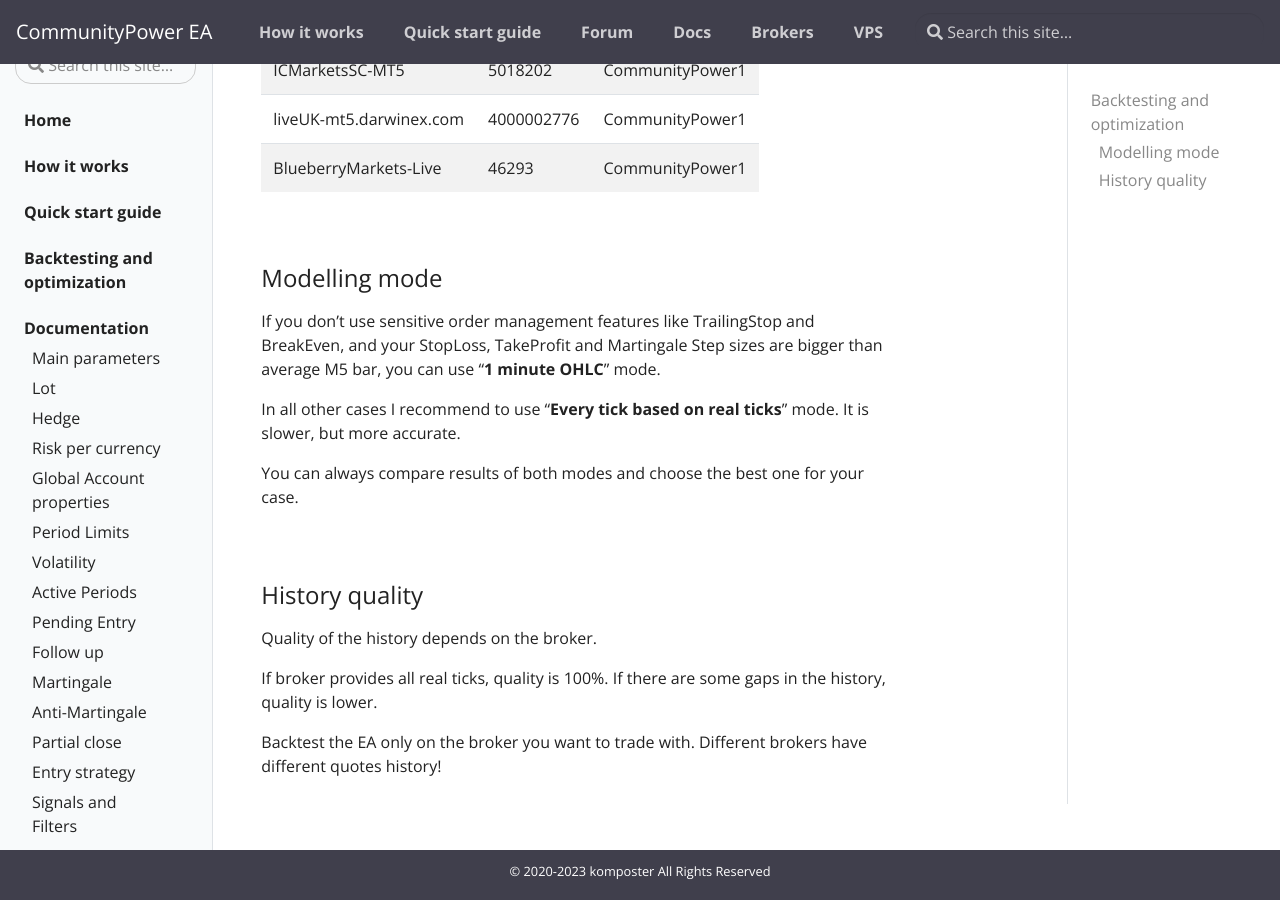
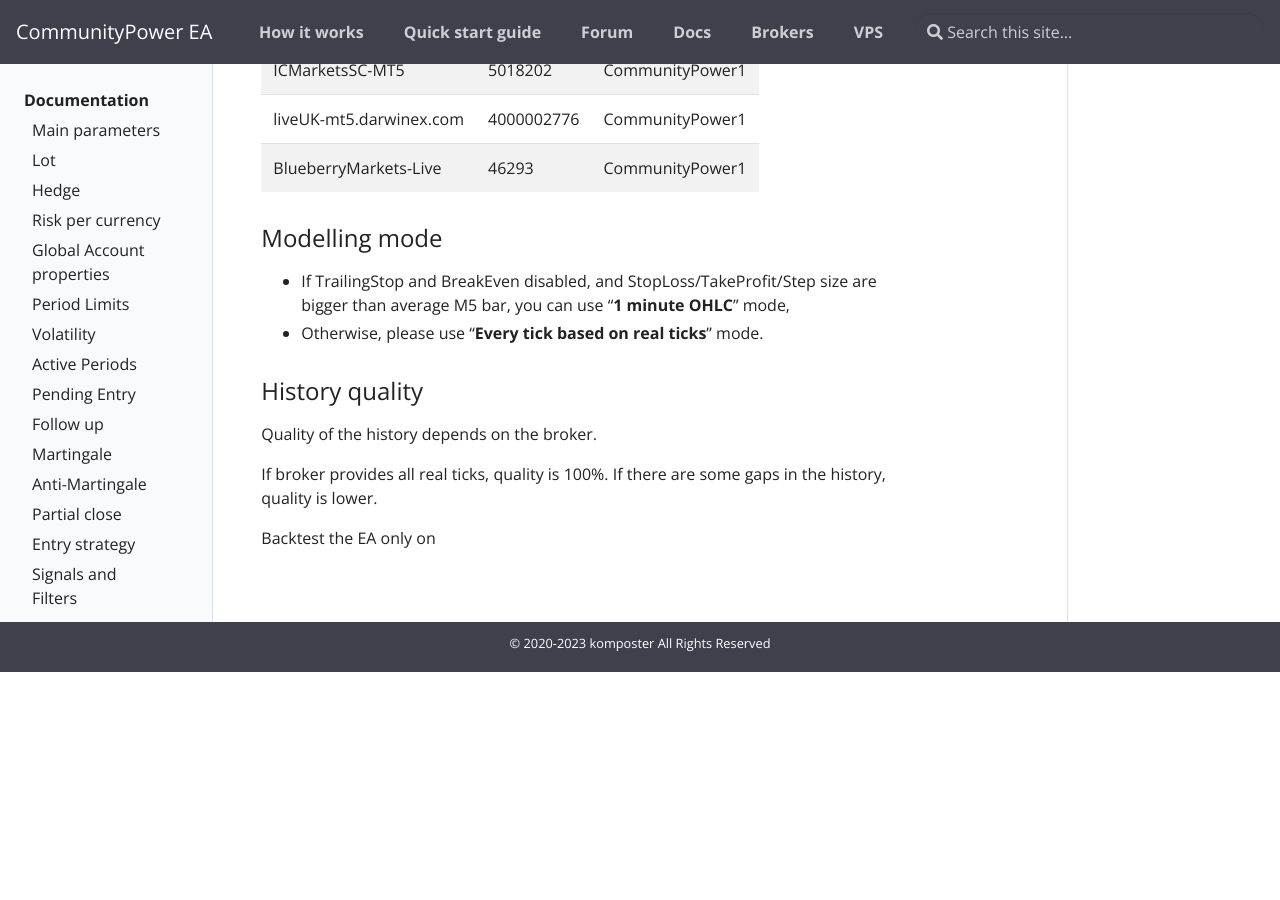
Before and after one commit to komposter/CommunityPowerEA.com, a Jekyll site: the page built from pages/backtesting-and-optimization.md, in a window 1280 px wide and 900 px high, scrolled down 486 px. Built offline with Jekyll 4.4.1, drawn with Linux system fonts in a browser that asks for light colours; after the commit the page ends 1158 px from its top, so only the background shows below that.

Commit message:
Revert "Content change"
This reverts commit d870dad0c089b68405855d99942b061e2d05579f.

```diff
--- a/pages/backtesting-and-optimization.md
+++ b/pages/backtesting-and-optimization.md
@@ -20,20 +20,14 @@
 | liveUK-mt5.darwinex.com | 4000002776 | CommunityPower1 |
 | BlueberryMarkets-Live | 46293 | CommunityPower1 |
 
-<br />
 
 ### Modelling mode
-If you don't use sensitive order management features like TrailingStop and BreakEven, and your StopLoss, TakeProfit and Martingale Step sizes are bigger than average M5 bar, you can use “**1 minute OHLC**” mode.
-
-In all other cases I recommend to use “**Every tick based on real ticks**” mode. It is slower, but more accurate.
-
-You can always compare results of both modes and choose the best one for your case.
-
-<br />
+ - If TrailingStop and BreakEven disabled, and StopLoss/TakeProfit/Step size are bigger than average M5 bar, you can use “**1 minute OHLC**” mode,
+ - Otherwise, please use “**Every tick based on real ticks**” mode.
 
 ### History quality
 Quality of the history depends on the broker.
 
 If broker provides all real ticks, quality is 100%. If there are some gaps in the history, quality is lower.
 
-Backtest the EA only on the broker you want to trade with. Different brokers have different quotes history!
+Backtest the EA only on
```
